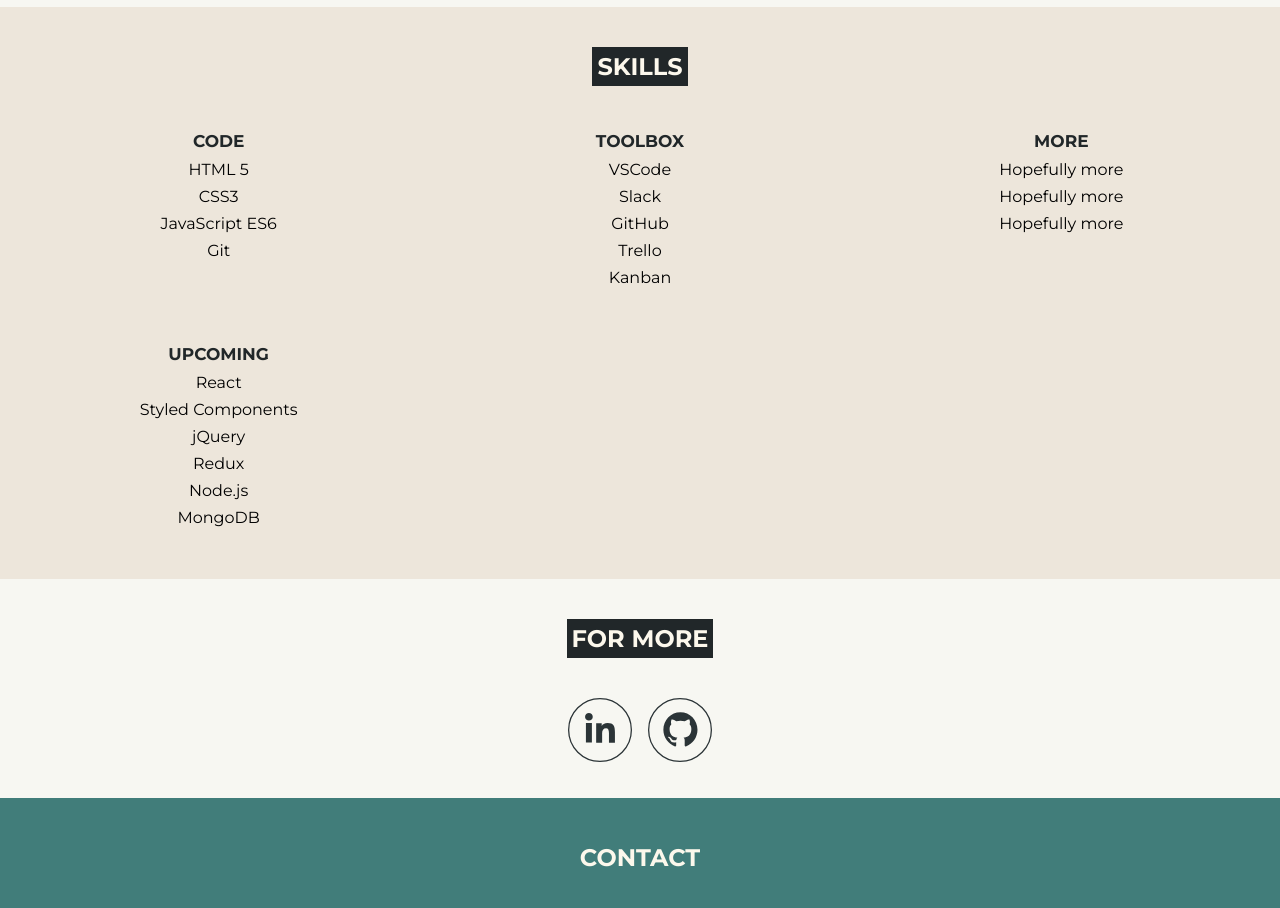
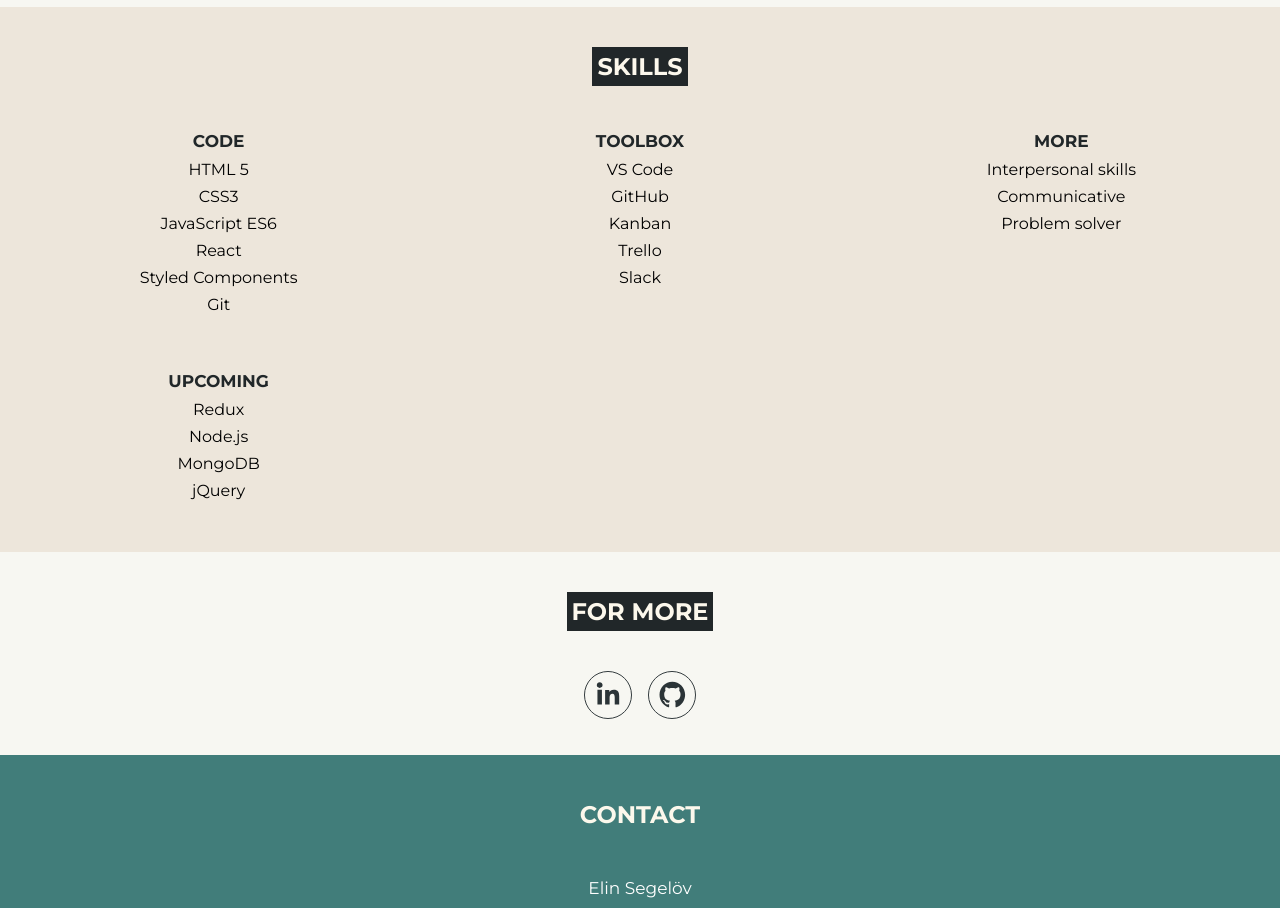
Before and after one commit to Technigo/project-react-portfolio, a React (Create React App) app: page / in a window 1280 px wide. Shown: the part 1980-2888 px from the top of the page. Built offline with nearby package versions, Linux system fonts and the light colour scheme; no server answers.

Commit message:
Add basic styled components to all sections

```diff
--- a/src/GlobalStyles.style.js
+++ b/src/GlobalStyles.style.js
@@ -17,6 +17,10 @@ const GlobalStyles = createGlobalStyle`
 body {
   background-color:var(--primary);
   font-family: 'Montserrat', serif;
+}
+
+section, footer {
+  padding: 2rem 1.5rem;
 }
 
 h1 {
--- a/src/components/Footer.js
+++ b/src/components/Footer.js
@@ -1,15 +1,32 @@
 import React from 'react';
+import styled from 'styled-components';
 
 const Footer = () => {
   return (
-    <footer>
+    <StyledFooter>
       <h2 className="footer-heading">Contact</h2>
       <p>Elin Segelöv</p>
       <a href="mailto:elin.segelov@gmail.com">
         <p><span className="sr-only">E-mail</span>elin.segelov@gmail.com</p>
       </a>
-    </footer>
+    </StyledFooter>
   )
 }
 
 export default Footer;
+
+const StyledFooter = styled.footer`
+  background-color: var(--ligtherGreen);
+  padding-bottom: 40px;
+  text-align: center;
+
+h2 {
+  background: none;
+}
+p {
+  color: #FFF;
+  display: block;
+  font-family: 'Montserrat', serif;
+  margin: 0 auto;
+}
+`
--- a/src/components/ForMore.js
+++ b/src/components/ForMore.js
@@ -1,11 +1,12 @@
 /* eslint-disable no-unused-vars */
 import React from 'react';
+import styled from 'styled-components';
 
 const ForMore = ({ linkedinLogo, githubLogo, stackOverflowLogo }) => {
   return (
     <section className="for-more">
       <h2>For more</h2>
-      <div className="FMlogo-container">
+      <StyledDarkLogoContainer className="FMlogo-container">
         <a href="https://www.linkedin.com/in/elin-s-683a867a/" aria-label="Link to LinkedIn profile">
           <img src={linkedinLogo} className="logo dark-logo" alt="LinkedIn logo" />
         </a>
@@ -15,9 +16,21 @@ const ForMore = ({ linkedinLogo, githubLogo, stackOverflowLogo }) => {
         {/* <a href="https://stackoverflow.com/c/technigo/users/375" aria-label="Link to Stack Overflow profile">
           <img src={stackOverflowLogo} className="logo dark-logo" alt="Stack Overflow logo" />
         </a> */}
-      </div>
+      </StyledDarkLogoContainer>
     </section>
   )
 }
 
 export default ForMore;
+
+const StyledDarkLogoContainer = styled.div`
+ display: flex;
+ justify-content: center;
+
+img {
+  height: 48px;
+  filter: invert(13%) sepia(18%) saturate(351%) hue-rotate(149deg) brightness(20%) contrast(95%);
+  margin: 0 .5rem;
+  width: 48px;
+}
+`
--- /dev/null
+++ b/src/components/ListSection.js
@@ -0,0 +1,17 @@
+import React from 'react';
+
+import { StyledListSection } from './ReusableStyles.style'
+
+const ListSection = ({ heading, ListItems }) => {
+  const skillList = ListItems.map((item) => <li key={item}>{item}</li>)
+  return (
+    <StyledListSection className="list-section list-section1">
+      <h3>{heading}</h3>
+      <ul className="skill-group code">
+        {skillList}
+      </ul>
+    </StyledListSection>
+  )
+}
+
+export default ListSection;
--- a/src/components/Project.style.js
+++ b/src/components/Project.style.js
@@ -2,6 +2,16 @@ import styled from 'styled-components';
 
 const StyledProject = styled.article`
   margin: 1rem 0;
+
+  h3, h4 {
+  background-color: transparent;
+  color: var(--heading);
+  display: inline;
+  font-size: 17px;
+  margin: 20px 0 15px;
+  padding-left: 0;
+  text-transform: uppercase;
+}
 
   //div runt bild och overlay
   .project-image {
--- a/src/components/Projects.js
+++ b/src/components/Projects.js
@@ -106,6 +106,13 @@ const StyledOtherWrapper = styled.div`
   display: flex;
   flex-direction: column;
   width: 100%;
+
+  h3 {
+  background: none;
+  color: var(--heading);
+  margin: 30px auto 20px;
+  text-transform: uppercase;
+}
 `
 const StyledGridWrapperProject = styled(GridWrapper)`
 
--- a/src/components/ReusableStyles.style.js
+++ b/src/components/ReusableStyles.style.js
@@ -31,3 +31,17 @@ export const GridWrapper = styled.div`
   grid-template-columns: 1fr 1fr;
   width: 90vw;
 `
+
+export const StyledListSection = styled.div`
+  display: block;
+  justify-self: center;
+  text-align: center;
+
+  ul {
+  list-style-type: none;
+  margin-bottom: 16px;
+  }
+  li {
+  padding: 4px;
+  }
+`
--- a/src/components/Skills.js
+++ b/src/components/Skills.js
@@ -1,53 +1,34 @@
 import React from 'react';
 import styled from 'styled-components';
 import { DarkerContainer } from './DarkerContainer.syled';
+import ListSection from './ListSection';
+import { StyledListSection } from './ReusableStyles.style';
 
 const Skills = () => {
   return (
     <StyledSkillsWrapper className="skills bg-darker">
       <h2 className="grid-headig">SKILLS</h2>
       <div className="skill-wrapper">
-        <div className="list-section list-section1">
-          <h3>Code</h3>
-          <ul className="skill-group code">
-            <li className="skill-list">HTML 5</li>
-            <li className="skill-list">CSS3</li>
-            <li className="skill-list">JavaScript ES6</li>
-            <li className="skill-list">Git</li>
-          </ul>
-        </div>
-
-        <div className="list-section list-section2">
-          <h3>Upcoming</h3>
-          <ul className="skill-group upcoming">
-            <li className="skill-list">React</li>
-            <li className="skill-list">Styled Components</li>
-            <li className="skill-list">jQuery</li>
-            <li className="skill-list">Redux</li>
-            <li className="skill-list">Node.js</li>
-            <li className="skill-list">MongoDB</li>
-          </ul>
-        </div>
-
-        <div className="list-section list-section3">
-          <h3>Toolbox</h3>
-          <ul className="skill-group more-skills toolbox">
-            <li className="skill-list">VSCode</li>
-            <li className="skill-list">Slack</li>
-            <li className="skill-list">GitHub</li>
-            <li className="skill-list">Trello</li>
-            <li className="skill-list">Kanban</li>
-          </ul>
-        </div>
-
-        <div className="list-section list-section4">
-          <h3>More</h3>
-          <ul className="skill-group more-skills more">
-            <li className="skill-list">Hopefully more</li>
-            <li className="skill-list">Hopefully more</li>
-            <li className="skill-list">Hopefully more</li>
-          </ul>
-        </div>
+        <FirstListSection>
+          <ListSection
+            heading="Code"
+            ListItems={['HTML 5', 'CSS3', 'JavaScript ES6', 'React', 'Styled Components', 'Git']} />
+        </FirstListSection>
+        <SecondListSection>
+          <ListSection
+            heading="Upcoming"
+            ListItems={['Redux', 'Node.js', 'MongoDB', 'jQuery']} />
+        </SecondListSection>
+        <ThirdListSection>
+          <ListSection
+            heading="Toolbox"
+            ListItems={['VS Code', 'GitHub', 'Kanban', 'Trello', 'Slack']} />
+        </ThirdListSection>
+        <FourthListSection>
+          <ListSection
+            heading="More"
+            ListItems={['Interpersonal skills', 'Communicative', 'Problem solver']} />
+        </FourthListSection>
       </div>
     </StyledSkillsWrapper>
   )
@@ -56,5 +37,29 @@ const Skills = () => {
 export default Skills;
 
 const StyledSkillsWrapper = styled(DarkerContainer)`
-
+h3 {
+  background-color: transparent;
+  color: var(--heading);
+  font-size: 17px;
+  margin: 0 auto;
+}
 `
+const FirstListSection = styled(StyledListSection)`
+  @media (min-width: 600px) {
+    grid-column: 1;
+  }
+  `
+const SecondListSection = styled(StyledListSection)`
+  @media (min-width: 600px) {
+    grid-column: 1;
+  }
+  `
+const ThirdListSection = styled(StyledListSection)`
+  grid-column: 2;
+  `
+const FourthListSection = styled(StyledListSection)`
+  grid-column: 2;
+  @media (min-width: 600px) {
+    grid-column: 3;
+  }
+`
--- a/src/components/Thoughts.js
+++ b/src/components/Thoughts.js
@@ -27,7 +27,7 @@ const Thoughts = () => {
           thoughtDescription="Thoughts about accessibility in the digital world." />
       </StyledGridWrapperThoughts>
 
-      <StyledOtherSthoughts className="other other-thoughts">
+      <StyledOtherThoughts className="other other-thoughts">
         <h3 className="sub-heading">More Thoughts</h3>
         <OtherThought
           thoughtLink="#"
@@ -38,7 +38,7 @@ const Thoughts = () => {
           thoughtLink="#"
           publishDate="Fall 2022"
           thoughtTitle="Placeholder"/> */}
-      </StyledOtherSthoughts>
+      </StyledOtherThoughts>
     </section>
   )
 }
@@ -48,10 +48,20 @@ export default Thoughts;
 const StyledGridWrapperThoughts = styled(GridWrapper)`
 
 `
-const StyledOtherSthoughts = styled.div`
+const StyledOtherThoughts = styled.div`
   align-items: flex-start;
   display: flex;
   flex-direction: column;
   text-align: left;
   width: 100%;
+
+  h3 {
+  font-size: 17px;
+  font-weight: 700;
+  padding-left: 0;
+  text-transform: uppercase;
+  background: none;
+  color: var(--heading);
+  margin: 30px auto 20px;
+}
 `
--- a/src/index.css
+++ b/src/index.css
@@ -34,7 +34,7 @@ h2, h3 {
   width: fit-content;
 } */
 
-.project h3, h4 {
+/* .project h3, h4 {
   background-color: transparent;
   color: var(--heading);
   display: inline;
@@ -42,25 +42,25 @@ h2, h3 {
   margin: 20px 0 15px;
   padding-left: 0;
   text-transform: uppercase;
-}
-.sub-heading {
+} */
+/* .sub-heading {
   background: none;
   color: var(--heading);
   margin: 30px auto 20px;
   text-transform: uppercase;
-}
-.code-thoughts h3 {
+} */
+/* .code-thoughts h3 {
   font-size: 17px;
   font-weight: 700;
   padding-left: 0;
   text-transform: uppercase;
-}
-.skills h3 {
+} */
+/* .skills h3 {
   background-color: transparent;
   color: var(--heading);
   font-size: 17px;
   margin: 0 auto;
-}
+} */
 
 /* Other text formating */
 /* p {
@@ -91,9 +91,9 @@ a {
   flex-direction: column;
   justify-content: center;
 } */
-section, footer {
+/* section, footer {
   padding: 2rem 1.5rem;
-}
+} */
 /* .intro {
   align-items: center;
   display: flex;
@@ -230,7 +230,7 @@ section, footer {
   grid-auto-flow: column dense;
   grid-template-columns: 1fr 1fr;
 }
-.list-section {
+/* .list-section {
   display: block;
   justify-self: center;
   text-align: center;
@@ -241,14 +241,14 @@ ul {
 }
 li {
  padding: 4px;
-}
-.list-section3 {
+} */
+/* .list-section3 {
   grid-column: 2;
 }
 .list-section4 {
   grid-column: 2;
-}
-.FMlogo-container {
+} */
+/* .FMlogo-container {
  display: flex;
  justify-content: center;
 }
@@ -257,9 +257,9 @@ li {
   filter: invert(13%) sepia(18%) saturate(351%) hue-rotate(149deg) brightness(20%) contrast(95%);
   margin: 0 .5rem;
   width: 48px;
-}
+} */
 /* FOOTER */
-footer {
+/* footer {
   background-color: var(--ligtherGreen);
   padding-bottom: 40px;
   text-align: center;
@@ -272,7 +272,7 @@ footer p{
   display: block;
   font-family: 'Montserrat', serif;
   margin: 0 auto;
-}
+} */
 /* To provide additional information to screen readers without disturbing the visual layout */
 .sr-only {
   border: 0;
@@ -344,12 +344,7 @@ footer p{
     bottom: -2rem;
     left: 220px;
   }
-  .code-thoughts h3 {
-      font-size: 17px;
-      font-weight: 700;
-      padding-left: 0;
-      text-transform: uppercase;
-  }
+
   .other-thoughts {
       justify-content: left;
       width: 60vw;
@@ -360,7 +355,7 @@ footer p{
       grid-gap: 2rem;
       grid-template-columns: repeat(3, 1fr);
   }
-  .list-section {
+/*   .list-section {
       justify-self: center;
   }
   .list-section1 {
@@ -374,7 +369,7 @@ footer p{
   }
   .list-section4 {
       grid-column: 3;
-  }
+  } */
   .dark-logo {
       height: 4rem;
       width: 4rem;
```
